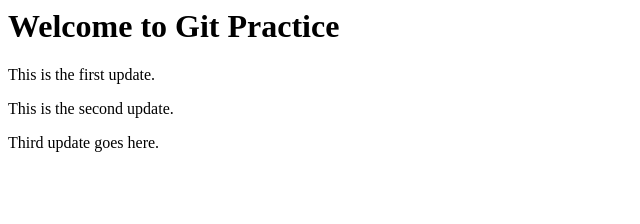
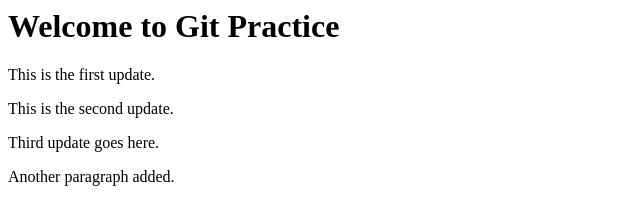
Before and after one commit to Dhunge/git_remote, a plain HTML site: page index.html in a window 1280 px wide. Shown: the whole page, without its empty margins (0-640 px from the left). Drawn offline with Linux system fonts and the light colour scheme.

Commit message:
Added final paragraph

```diff
--- a/index.html
+++ b/index.html
@@ -7,5 +7,7 @@
     <p>This is the first update.</p>
     <p>This is the second update.</p>
     <p>Third update goes here.</p>
+    <p>Another paragraph added.</p>
+
 </body>
 </html>
```
